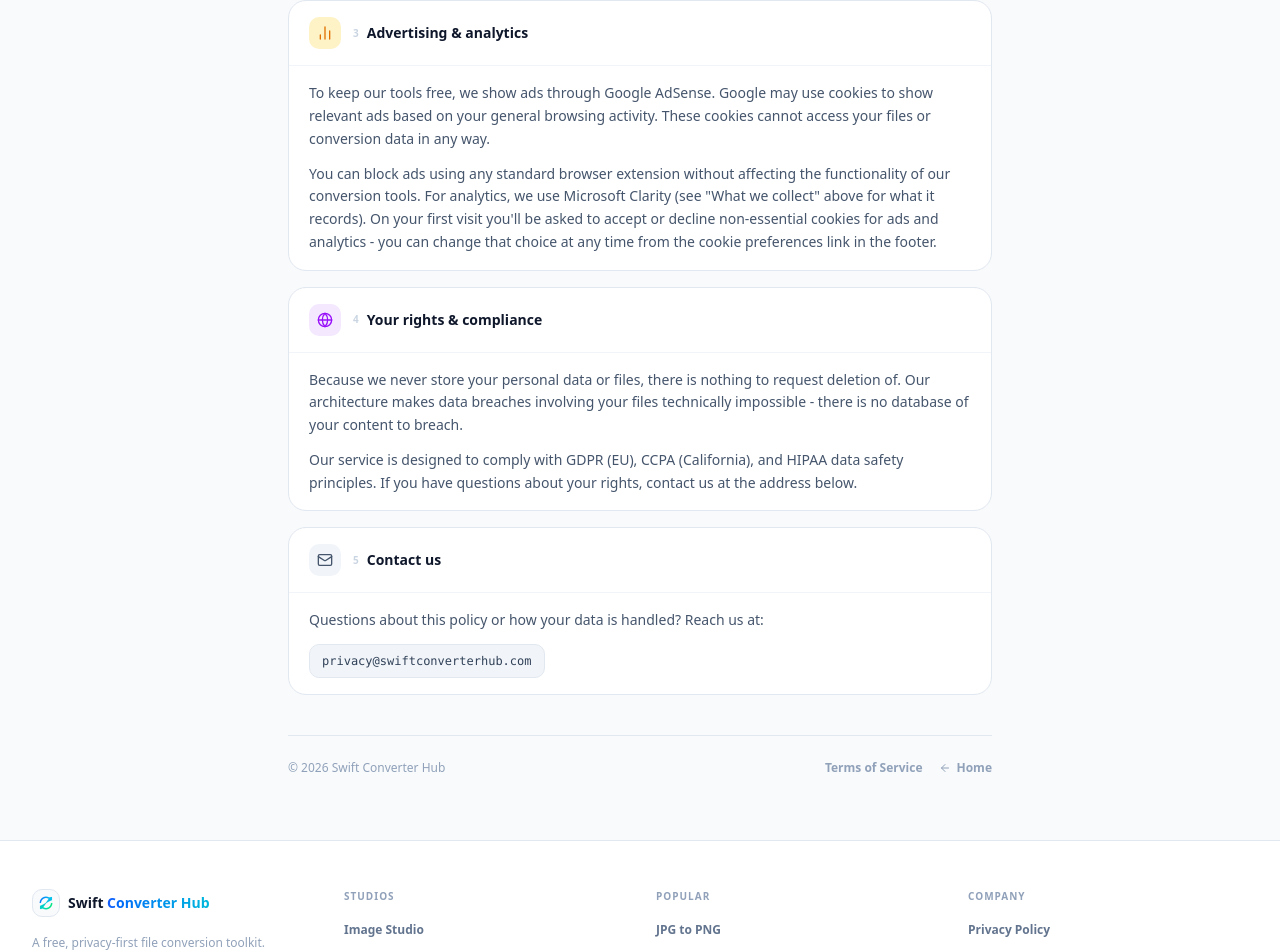
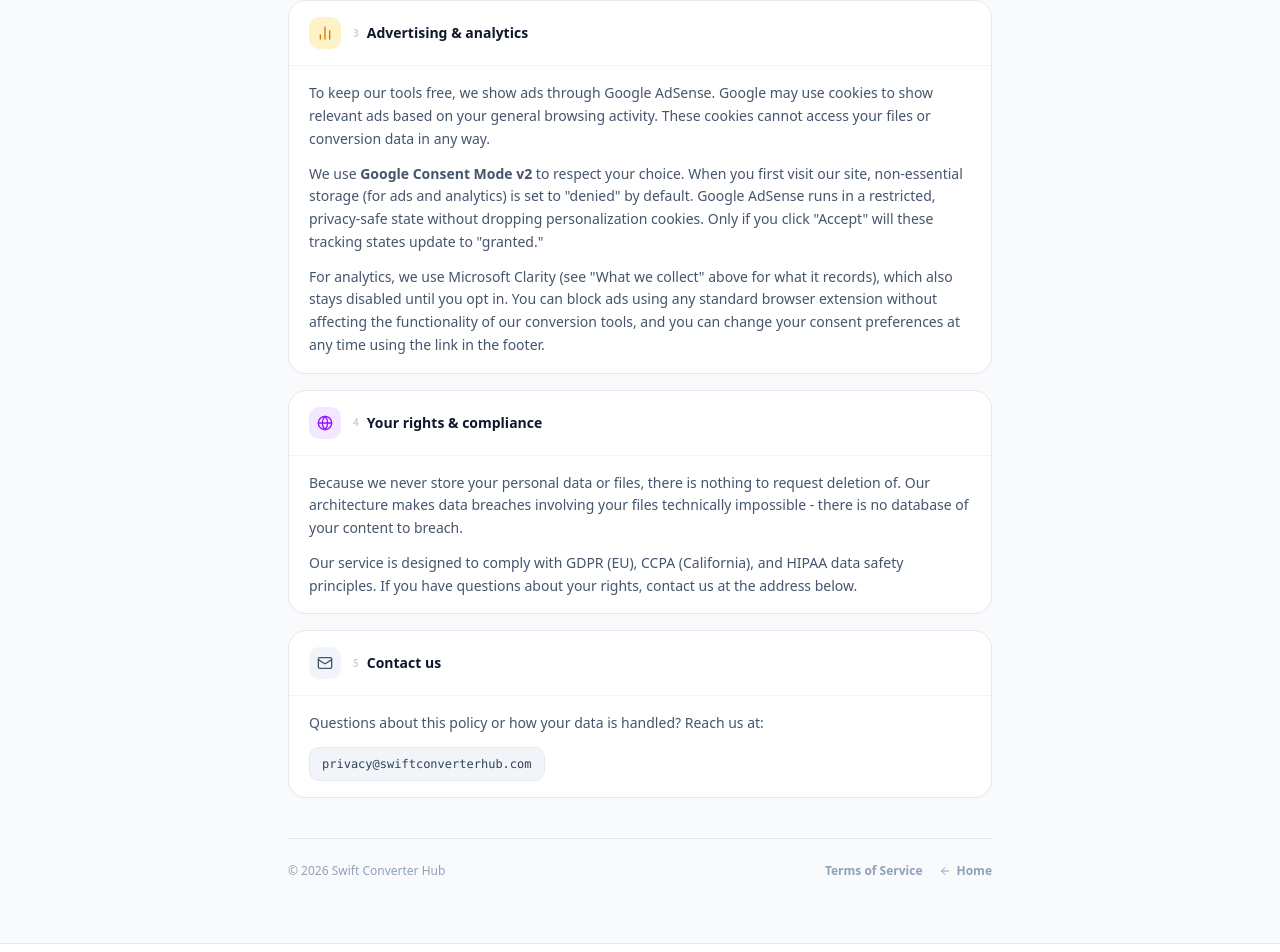
Before and after one commit to Softro-Code-Labs/Swift-Converter-Hub---Web-Application, a Next.js app: page /privacy in a window 1280 px wide. Shown: the part 916-1868 px from the top of the page. Built offline with nearby package versions, Linux system fonts and the light colour scheme; no server answers.

Commit message:
provider changes

```diff
--- a/app/layout.tsx
+++ b/app/layout.tsx
@@ -244,6 +244,31 @@ export default function RootLayout({
       suppressHydrationWarning
     >
       <body className="font-sans bg-slate-50 dark:bg-slate-950 text-slate-900 dark:text-slate-100 selection:bg-blue-500 selection:text-white">
+        {/* 1. INITIALIZE GOOGLE CONSENT MODE DEFAULT STATES */}
+        <script
+          dangerouslySetInnerHTML={{
+            __html: `
+              window.dataLayer = window.dataLayer || [];
+              function gtag(){window.dataLayer.push(arguments);}
+
+              // If consent is already saved in localStorage, default to that to prevent state jumps
+              var savedConsent = null;
+              try {
+                savedConsent = window.localStorage.getItem('swiftconverterhub-consent');
+              } catch (e) {}
+
+              var defaultState = (savedConsent === 'accepted') ? 'granted' : 'denied';
+
+              gtag('consent', 'default', {
+                'ad_storage': defaultState,
+                'ad_user_data': defaultState,
+                'ad_personalization': defaultState,
+                'analytics_storage': defaultState
+              });
+            `,
+          }}
+        />
+
         <JsonLd
           data={[
             {
--- a/app/privacy/page.tsx
+++ b/app/privacy/page.tsx
@@ -51,9 +51,9 @@ const SECTIONS = [
           We use Microsoft Clarity to understand how the tools are used and
           improve them - this includes page views, clicks, scrolling, and
           anonymized session recordings/heatmaps of on-page interactions.
-          Clarity masks the content of text input fields by default, so what
-          you type is not captured. Files you convert are never involved,
-          since they never leave your browser in the first place. See{' '}
+          Clarity masks the content of text input fields by default, so what you
+          type is not captured. Files you convert are never involved, since they
+          never leave your browser in the first place. See{' '}
           <a
             href="https://privacy.microsoft.com/en-us/privacystatement"
             target="_blank"
@@ -104,12 +104,20 @@ const SECTIONS = [
           any way.
         </p>
         <p className="mt-3">
-          You can block ads using any standard browser extension without
-          affecting the functionality of our conversion tools. For analytics,
-          we use Microsoft Clarity (see &quot;What we collect&quot; above for what it
-          records). On your first visit you&apos;ll be asked to accept or decline
-          non-essential cookies for ads and analytics - you can change that
-          choice at any time from the cookie preferences link in the footer.
+          We use <strong>Google Consent Mode v2</strong> to respect your choice.
+          When you first visit our site, non-essential storage (for ads and
+          analytics) is set to &quot;denied&quot; by default. Google AdSense
+          runs in a restricted, privacy-safe state without dropping
+          personalization cookies. Only if you click &quot;Accept&quot; will
+          these tracking states update to &quot;granted.&quot;
+        </p>
+        <p className="mt-3">
+          For analytics, we use Microsoft Clarity (see &quot;What we
+          collect&quot; above for what it records), which also stays disabled
+          until you opt in. You can block ads using any standard browser
+          extension without affecting the functionality of our conversion tools,
+          and you can change your consent preferences at any time using the link
+          in the footer.
         </p>
       </>
     ),
--- a/components/consent/TrackingScripts.tsx
+++ b/components/consent/TrackingScripts.tsx
@@ -1,28 +1,60 @@
 'use client';
 
+import { useEffect } from 'react';
 import Script from 'next/script';
 import { ADSENSE } from '@/lib/adsense';
 import { useConsent } from './ConsentContext';
 
-/**
- * Renders the AdSense loader + Microsoft Clarity scripts, but only after
- * the visitor has explicitly accepted non-essential cookies.
- */
 export default function TrackingScripts() {
   const { consent, isLoaded } = useConsent();
 
-  if (!isLoaded || consent !== 'accepted') return null;
+  useEffect(() => {
+    if (!isLoaded) return;
+
+    // Standard gtag helper
+    const gtag = (...args: any[]) => {
+      (window as any).dataLayer = (window as any).dataLayer || [];
+      (window as any).dataLayer.push(args);
+    };
+
+    // Update Google Consent Mode states based on user choice
+    if (consent === 'accepted') {
+      gtag('consent', 'update', {
+        ad_storage: 'granted',
+        ad_user_data: 'granted',
+        ad_personalization: 'granted',
+        analytics_storage: 'granted',
+      });
+    } else if (consent === 'declined') {
+      gtag('consent', 'update', {
+        ad_storage: 'denied',
+        ad_user_data: 'denied',
+        ad_personalization: 'denied',
+        analytics_storage: 'denied',
+      });
+    }
+  }, [consent, isLoaded]);
 
   return (
     <>
-      {/* -- AD-DELIVERY ENGINE INJECTION ------------------------------------- */}
-      <script
+      {/*
+        -- AD-DELIVERY ENGINE INJECTION -------------------------------------
+        This tag is now ALWAYS rendered in the DOM.
+        Google's approval crawler will easily find it here 100% of the time.
+      */}
+      <Script
+        id="google-adsense"
         async
         src={`https://pagead2.googlesyndication.com/pagead/js/adsbygoogle.js?client=${ADSENSE.PUBLISHER_ID}`}
         crossOrigin="anonymous"
+        strategy="afterInteractive"
       />
 
-      {/* -- MICROSOFT CLARITY ------------------------------------------------- */}
+      {/*
+        -- MICROSOFT CLARITY -------------------------------------------------
+        Only loaded if the user has explicitly accepted.
+      */}
+      {isLoaded && consent === 'accepted' && (
         <Script id="microsoft-clarity" strategy="afterInteractive">
           {`
             (function(c,l,a,r,i,t,y){
@@ -32,6 +64,7 @@ export default function TrackingScripts() {
             })(window, document, "clarity", "script", "xb2li95vg9");
           `}
         </Script>
+      )}
     </>
   );
 }
```
Lines whose indentation alone changed are shown as unchanged.
